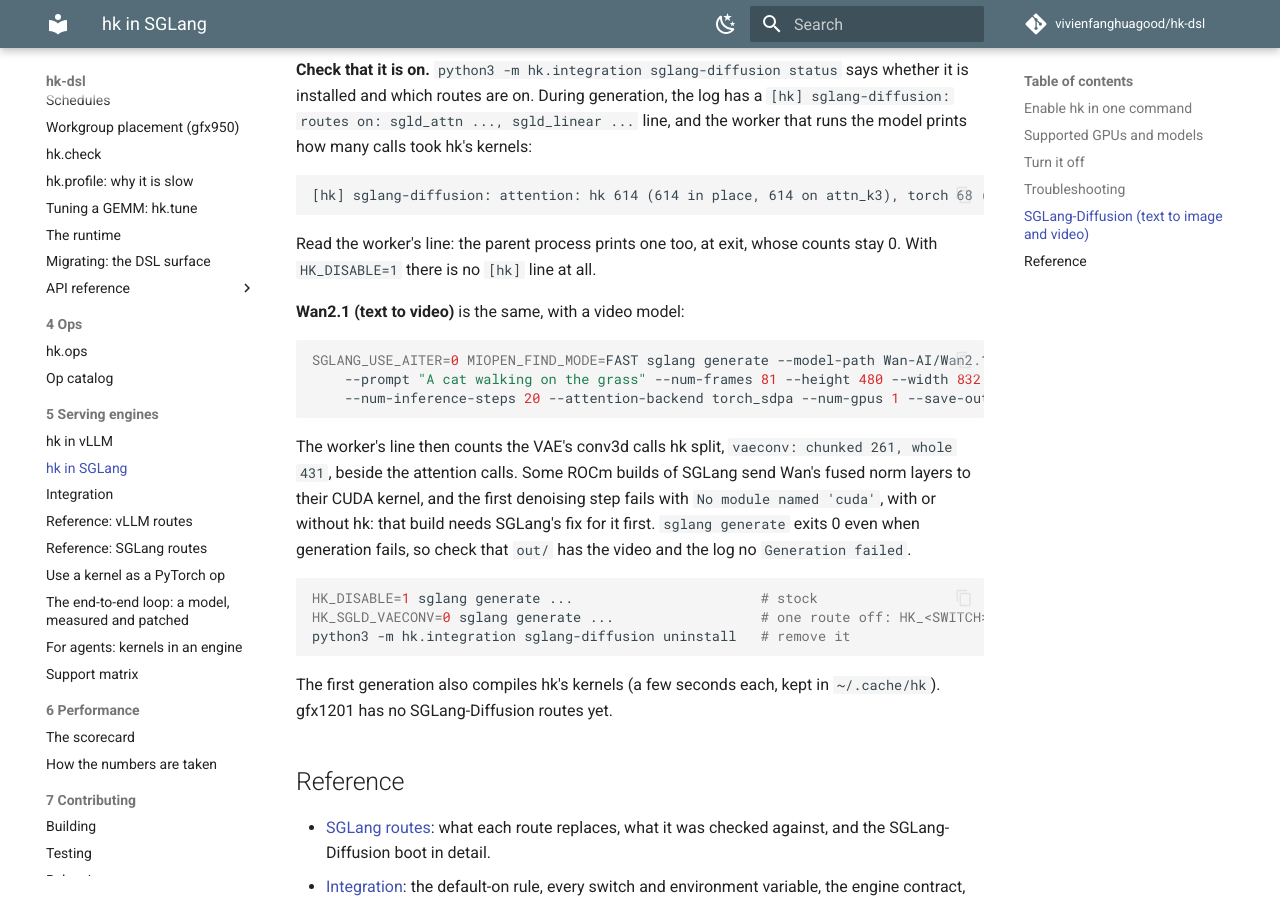
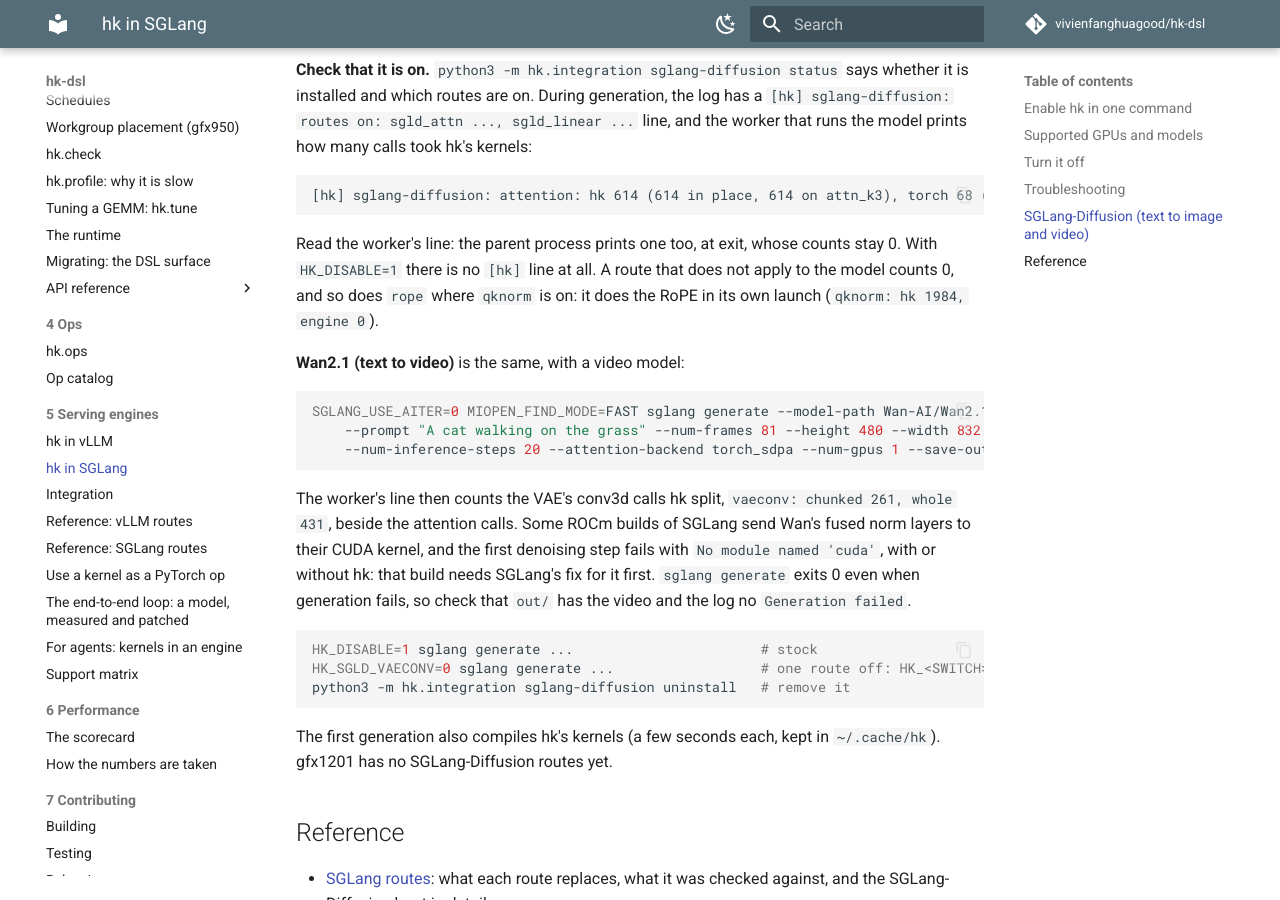
Before and after one commit to vivienfanghuagood/hk-dsl, an MkDocs documentation site: the page built from docs/sglang.md, in a window 1280 px wide and 900 px high, scrolled down 3205 px. Built offline with MkDocs 1.6.1 and Material for MkDocs 9.7.7, drawn with Linux system fonts in a browser that asks for light colours; comment, search, counter and statistics services are not loaded.

Commit message:
docs(sglang): a route that does not apply counts 0, and rope counts 0 where qknorm does the RoPE
Co-Authored-By: Claude <noreply@anthropic.com>

````diff
--- a/docs/sglang.md
+++ b/docs/sglang.md
@@ -146,7 +146,9 @@ kernels:
 ```
 
 Read the worker's line: the parent process prints one too, at exit, whose
-counts stay 0. With `HK_DISABLE=1` there is no `[hk]` line at all.
+counts stay 0. With `HK_DISABLE=1` there is no `[hk]` line at all. A route
+that does not apply to the model counts 0, and so does `rope` where `qknorm`
+is on: it does the RoPE in its own launch (`qknorm: hk 1984, engine 0`).
 
 **Wan2.1 (text to video)** is the same, with a video model:
 
````
